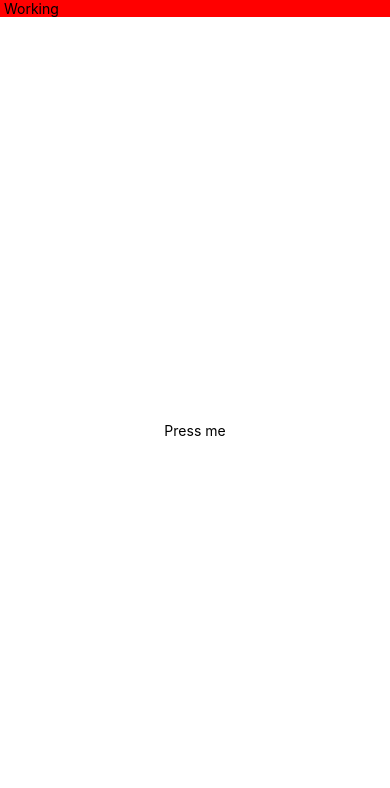
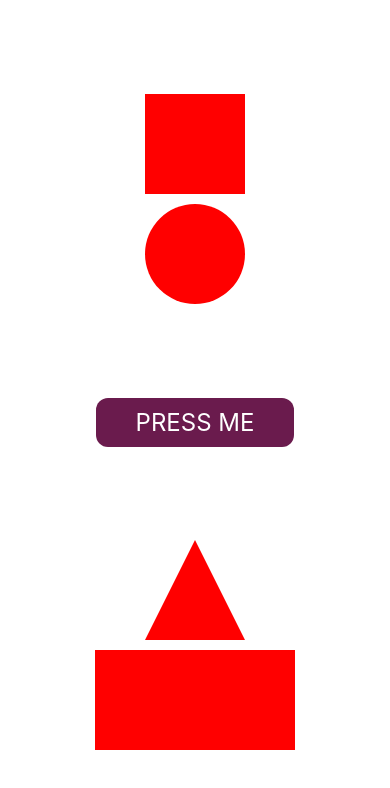
Before and after one commit to parteek2813/BgChanger, a React Native app: screen / in a window 390 px wide. Shown: the top 788 px of the page. Built offline with nearby package versions, Linux system fonts and the light colour scheme.

Commit message:
added shapes

```diff
--- a/App.tsx
+++ b/App.tsx
@@ -1,4 +1,4 @@
-import React from 'react';
+import React, {useState} from 'react';
 import type {PropsWithChildren} from 'react';
 import {
   SafeAreaView,
@@ -20,30 +20,111 @@ import {
 } from 'react-native/Libraries/NewAppScreen';
 
 function App(): JSX.Element {
+  const [randomBackground, setRandomBackground] = useState('#FFFFFF');
+
+  const generateColor = () => {
+    const hexRange = '0123456789ABCDEF';
+    let color = '#';
+    for (let i = 0; i < 6; i++) {
+      color += hexRange[Math.floor(Math.random() * 16)]; // generate number from 1 to 16
+    }
+
+    setRandomBackground(color);
+  };
+
+  const Square = () => {
+    return <View style={styles.square}></View>;
+  };
+
+  const Circle = () => {
+    return <View style={styles.circle}></View>;
+  };
+
+  const Triangle = () => {
+    return <View style={styles.triangle}></View>;
+  };
+
+  const Rectangle = () => {
+    return <View style={styles.rectangle}></View>;
+  };
   return (
     <>
-      <Text style={styles.heading}> Working </Text>
-      <StatusBar backgroundColor={'#FFFFFF'} />
-      <View style={styles.container}>
-        <TouchableOpacity>
-          <View>
-            <Text>Press me</Text>
+      <StatusBar backgroundColor={randomBackground} />
+
+      <View style={[styles.container, {backgroundColor: randomBackground}]}>
+        <View style={styles.upperLowerContainer}>
+          <Square />
+          <Circle />
+        </View>
+        <TouchableOpacity onPress={generateColor}>
+          <View style={styles.actionBtn}>
+            <Text style={styles.actionBtnTxt}>Press me</Text>
           </View>
         </TouchableOpacity>
+        <View style={styles.upperLowerContainer}>
+          <Triangle />
+          <Rectangle />
+        </View>
       </View>
     </>
   );
 }
 
 const styles = StyleSheet.create({
-  heading: {
-    backgroundColor: 'red',
-    color: 'black',
-  },
   container: {
     flex: 1,
     alignItems: 'center',
+    justifyContent: 'space-evenly',
+  },
+  actionBtn: {
+    borderRadius: 12,
+    backgroundColor: '#6A1B4D',
+    paddingVertical: 10,
+    paddingHorizontal: 40,
+  },
+
+  actionBtnTxt: {
+    fontSize: 24,
+    color: '#FFFFFF',
+    textTransform: 'uppercase',
+  },
+  upperLowerContainer: {
+    flex: 1,
+    alignContent: 'center',
     justifyContent: 'center',
+  },
+  square: {
+    width: 100,
+    height: 100,
+    backgroundColor: 'red',
+  },
+  circle: {
+    width: 100,
+    height: 100,
+    borderRadius: 100 / 2,
+    backgroundColor: 'red',
+    marginTop: 10,
+  },
+  triangle: {
+    // using only the border properties
+    width: 0,
+    height: 0,
+    backgroundColor: 'transparent',
+    borderStyle: 'solid',
+    borderLeftWidth: 50,
+    borderRightWidth: 50,
+    borderBottomWidth: 100,
+    borderLeftColor: 'transparent',
+    borderRightColor: 'transparent',
+    borderBottomColor: 'red',
+    marginLeft: 50,
+    // transform: [{rotate: '180deg'}], // for rotating upside down
+  },
+  rectangle: {
+    width: 100 * 2,
+    height: 100,
+    backgroundColor: 'red',
+    marginTop: 10,
   },
 });
 
```
